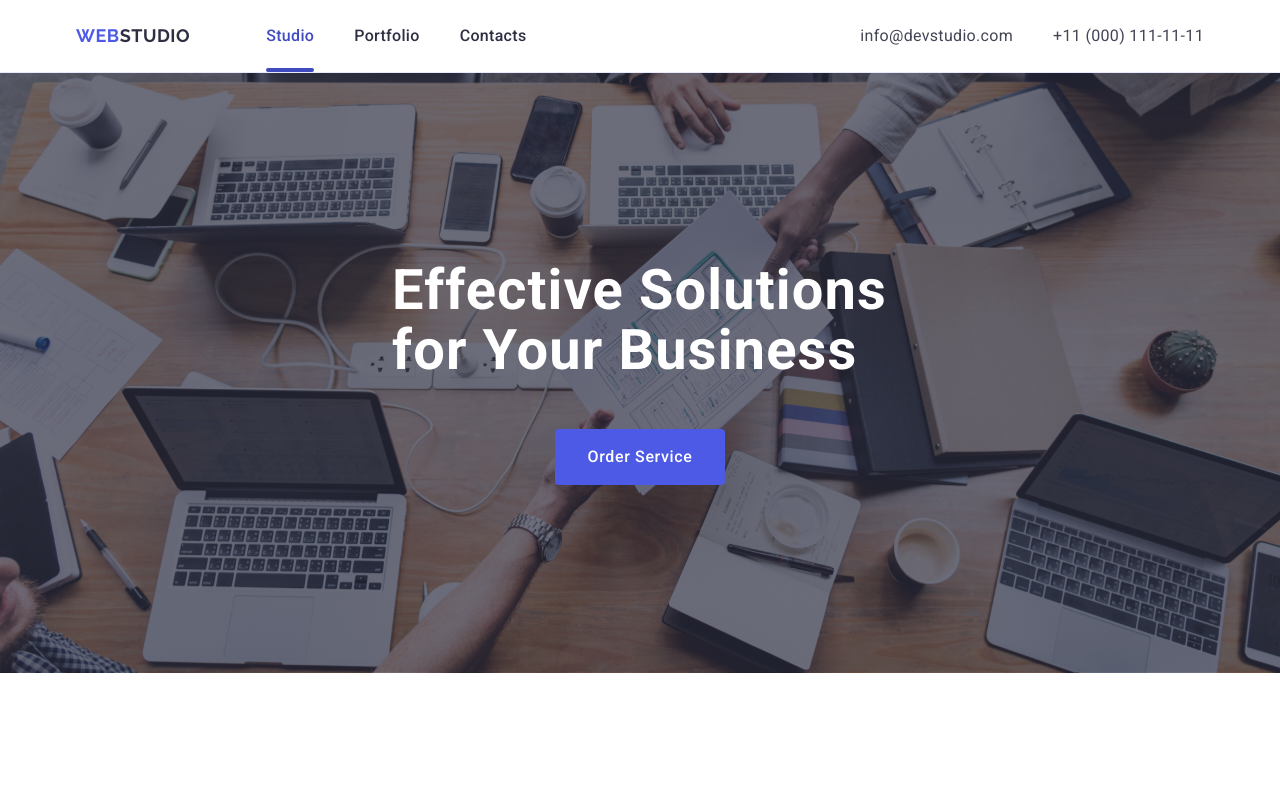
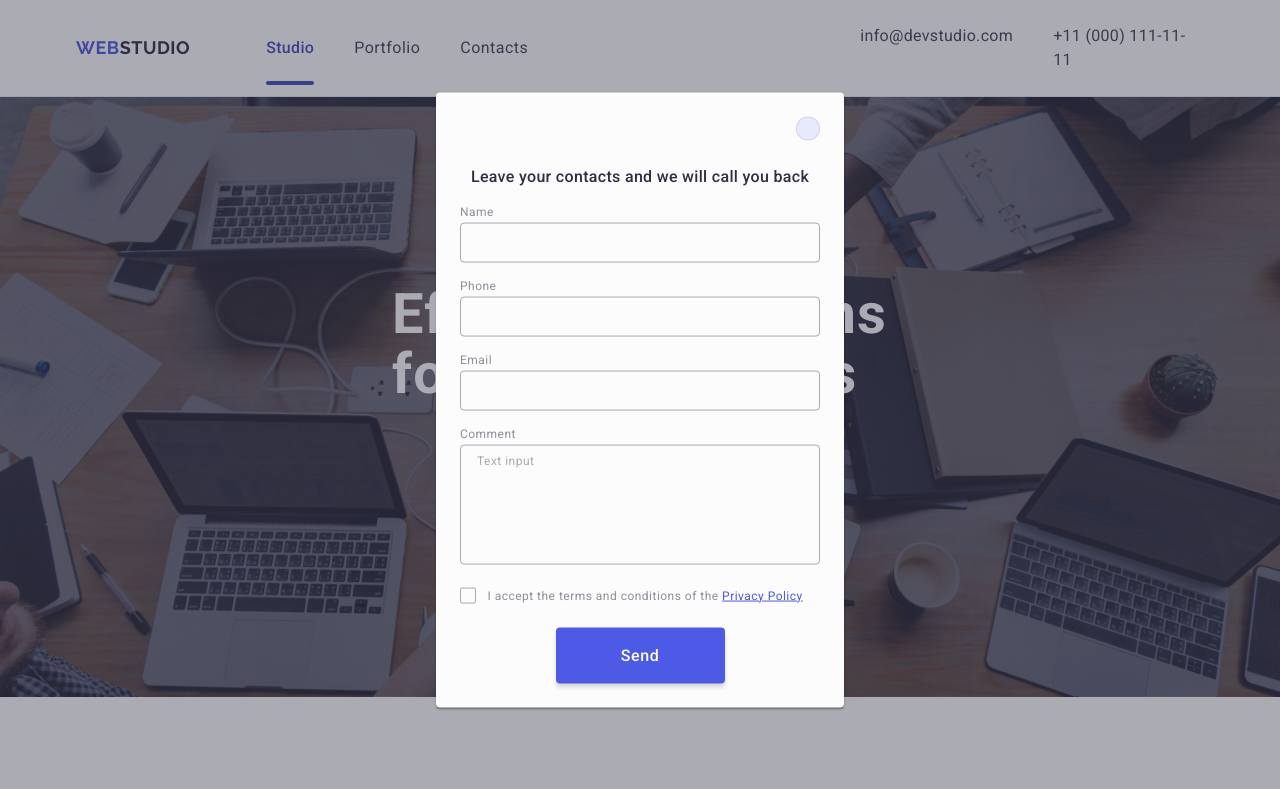
Before and after one commit to Nataliia1113/goit-markup-hw-04, a plain HTML site: page index.html in a window 1280 px wide. Shown: the top 789 px of the page. Drawn offline with nearby package versions, Linux system fonts and the light colour scheme.

Commit message:
hope-last

```diff
--- a/css/styles.css
+++ b/css/styles.css
@@ -115,8 +115,10 @@ header > .container {
   display: flex;
   gap: 40px;
   text-transform: capitalize;
+  align-items: center;
 }
-.nav-list-item {
+.nav-list-item-link {
+  display: block;
   color: #2e2f42;
   font-weight: 500;
   font-size: 16px;
@@ -130,14 +132,13 @@ header > .container {
   content: "";
   width: 100%;
   left: 0;
-  bottom: -3px;
+  bottom: -1px;
   height: 4px;
   background-color: #404bbf;
   border-radius: 2px;
 }
 
 .nav-item-first {
-  margin-bottom: 20px;
   color: #404bbf;
   position: relative;
   transition: color 250ms cubic-bezier(0.4, 0, 0.2, 1);
--- a/index.html
+++ b/index.html
@@ -34,7 +34,7 @@
 
           <ul class="nav-list">
             <li class="nav-list-item">
-              <a class="nav-list-item nav-item-first" href="./index.html"
+              <a class="nav-list-item-link nav-item-first" href="./index.html"
                 >Studio</a
               >
             </li>
@@ -603,7 +603,7 @@
       </div>
     </footer>
 
-    <div class="backdrop">
+    <div class="backdrop is-open">
       <!-- is-open -->
       <div class="modal">
         <button class="modal-close-btn" type="button">
```
